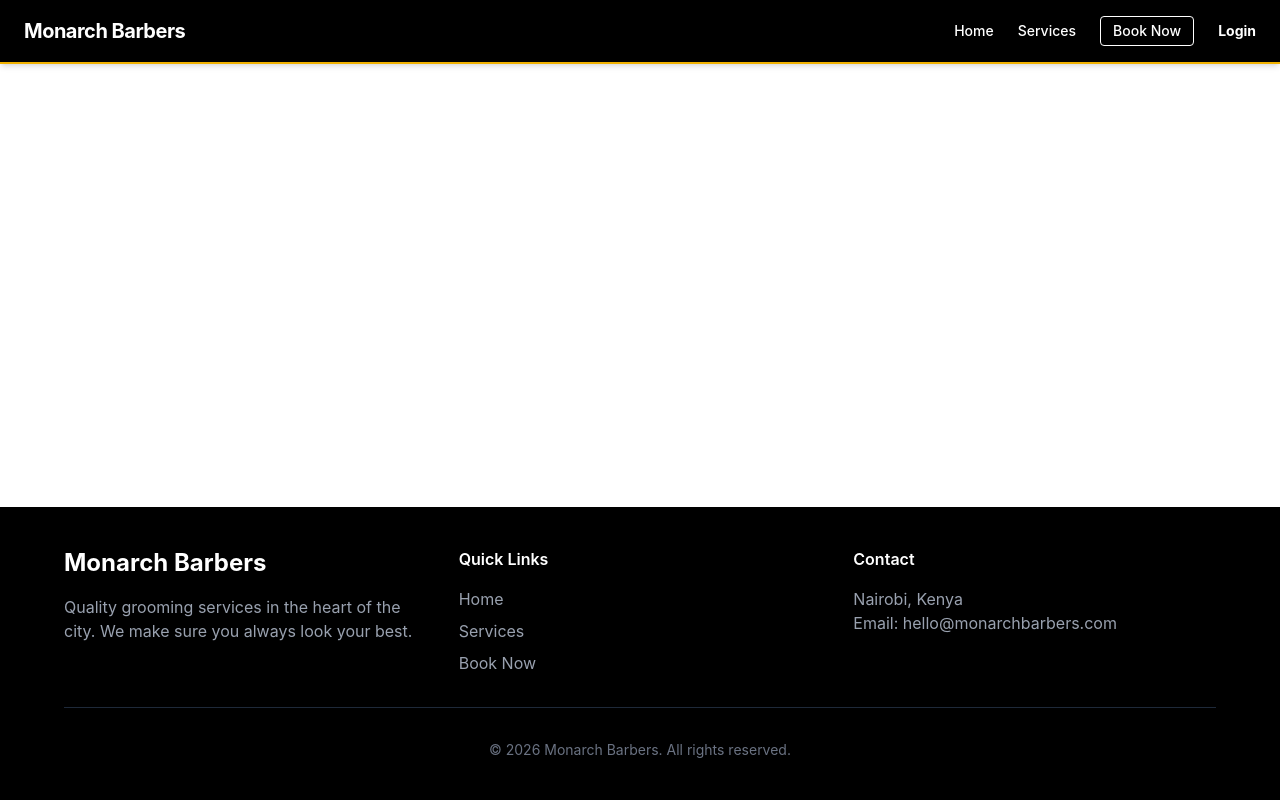
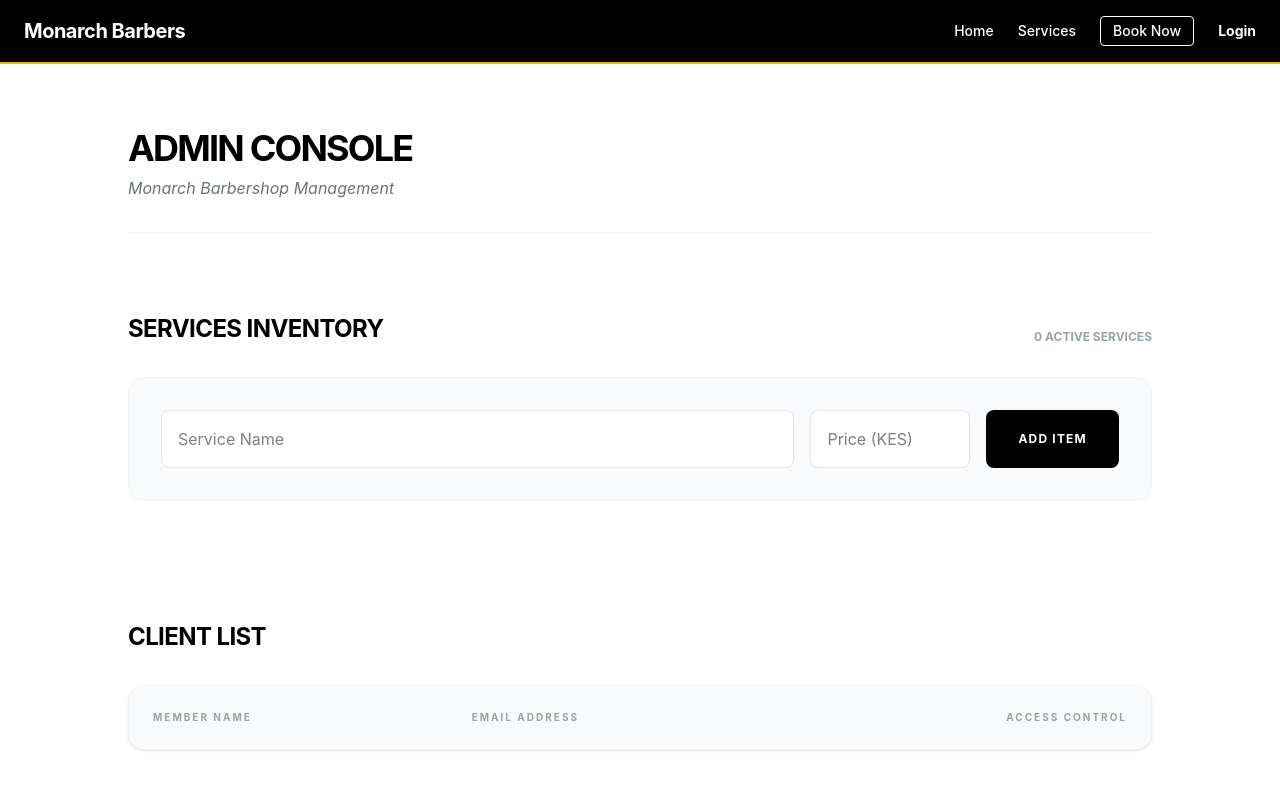
Before and after one commit to AlbertQuarshie/appointments-system, a React (Vite) app: page /admin in a window 1280 px wide. Shown: the top 800 px of the page. Built offline with nearby package versions, Linux system fonts and the light colour scheme.

Commit message:
Creation of admin dashboard

```diff
--- a/src/App.jsx
+++ b/src/App.jsx
@@ -8,6 +8,7 @@ import Profile from "./pages/Profile";
 import Signup from "./pages/Signup";
 import Login from "./pages/Login";
 import { Toaster } from "react-hot-toast";
+import AdminDashboard from "./pages/AdminDashboard";
 function App() {
   return (
     <div className="min-h-screen flex flex-col">
@@ -21,6 +22,7 @@ function App() {
           <Route path="/profile" element={<Profile/>}/>
           <Route path="/signup" element={<Signup />} />
           <Route path="/login" element={<Login />} />
+          <Route path="/admin" element={<AdminDashboard />} />
         </Routes>
       </main>
       <Footer />
--- /dev/null
+++ b/src/pages/AdminDashboard.jsx
@@ -0,0 +1,134 @@
+import { useState, useEffect } from "react";
+import toast from "react-hot-toast";
+
+const AdminDashboard = () => {
+  const [users, setUsers] = useState([]);
+  const [services, setServices] = useState([]);
+  const [newService, setNewService] = useState({ name: "", price: "" });
+
+  useEffect(() => {
+    // Sync users and services from storage
+    const savedUsers = JSON.parse(localStorage.getItem("users") || "[]");
+    const savedServices = JSON.parse(localStorage.getItem("services") || "[]");
+
+    setUsers(savedUsers);
+    setServices(savedServices);
+  }, []);
+
+  // --- SERVICE LOGIC ---
+  const addService = (e) => {
+    e.preventDefault();
+    if (!newService.name || !newService.price) {
+      toast.error("Please fill in both fields");
+      return;
+    }
+
+    const updated = [...services, { ...newService, id: Date.now() }];
+    setServices(updated);
+    localStorage.setItem("services", JSON.stringify(updated));
+    setNewService({ name: "", price: "" });
+    toast.success(`${newService.name} added to the menu`);
+  };
+
+  const deleteService = (id) => {
+    const updated = services.filter(s => s.id !== id);
+    setServices(updated);
+    localStorage.setItem("services", JSON.stringify(updated));
+    toast.error("Service removed");
+  };
+
+  // --- USER LOGIC ---
+  const deleteUser = (email) => {
+    const updated = users.filter(u => u.email !== email);
+    setUsers(updated);
+    localStorage.setItem("users", JSON.stringify(updated));
+    toast.error("Account deactivated");
+  };
+
+  return (
+    <div className="min-h-screen bg-white text-black py-16 px-6">
+      <div className="max-w-5xl mx-auto space-y-20">
+
+        {/* Header */}
+        <div className="border-b border-gray-100 pb-8">
+          <h1 className="text-4xl font-bold tracking-tighter uppercase">Admin Console</h1>
+          <p className="text-gray-500 mt-2 italic">Monarch Barbershop Management</p>
+        </div>
+
+        {/* SECTION: SERVICES */}
+        <section>
+          <div className="flex justify-between items-end mb-8">
+            <h2 className="text-2xl font-bold uppercase tracking-tight">Services Inventory</h2>
+            <p className="text-xs font-bold text-gray-400 uppercase">{services.length} Active Services</p>
+          </div>
+
+          <form onSubmit={addService} className="flex flex-col md:flex-row gap-4 mb-10 bg-gray-50 p-8 rounded-2xl border border-gray-100">
+            <input
+              className="flex-1 p-4 bg-white border border-gray-200 rounded-lg focus:border-black outline-none transition"
+              placeholder="Service Name"
+              value={newService.name}
+              onChange={(e) => setNewService({...newService, name: e.target.value})}
+            />
+            <input
+              className="w-full md:w-40 p-4 bg-white border border-gray-200 rounded-lg focus:border-black outline-none transition"
+              placeholder="Price (KES)"
+              type="number"
+              value={newService.price}
+              onChange={(e) => setNewService({...newService, price: e.target.value})}
+            />
+            <button className="bg-black text-white px-8 py-4 rounded-lg font-bold hover:bg-gray-800 transition uppercase text-xs tracking-widest">
+              Add Item
+            </button>
+          </form>
+
+          <div className="grid grid-cols-1 md:grid-cols-2 gap-6">
+            {services.map(s => (
+              <div key={s.id} className="group flex justify-between items-center p-6 border border-gray-100 rounded-2xl hover:border-black transition-all">
+                <div>
+                  <p className="font-bold text-lg uppercase">{s.name}</p>
+                  <p className="text-gray-500 font-medium">KES {s.price}</p>
+                </div>
+                <button onClick={() => deleteService(s.id)} className="opacity-0 group-hover:opacity-100 text-red-500 text-xs font-bold uppercase tracking-widest transition-opacity hover:underline">
+                  Delete
+                </button>
+              </div>
+            ))}
+          </div>
+        </section>
+
+        {/* SECTION: USERS */}
+        <section>
+          <h2 className="text-2xl font-bold uppercase tracking-tight mb-8">Client List</h2>
+          <div className="bg-white rounded-2xl border border-gray-100 overflow-hidden shadow-sm">
+            <table className="w-full text-left">
+              <thead className="bg-gray-50 text-gray-400 text-[10px] uppercase font-bold tracking-[0.2em]">
+                <tr>
+                  <th className="p-6">Member Name</th>
+                  <th className="p-6">Email Address</th>
+                  <th className="p-6 text-right">Access Control</th>
+                </tr>
+              </thead>
+              <tbody className="divide-y divide-gray-50">
+                {users.map(u => (
+                  <tr key={u.email} className="hover:bg-gray-50/50 transition">
+                    <td className="p-6 font-bold text-sm">{u.name}</td>
+                    <td className="p-6 text-sm text-gray-500 italic">{u.email}</td>
+                    <td className="p-6 text-right">
+                      {u.email !== "admin@monarch.com" && (
+                        <button onClick={() => deleteUser(u.email)} className="text-red-400 hover:text-red-600 text-[10px] font-bold uppercase tracking-widest transition">
+                          Revoke Access
+                        </button>
+                      )}
+                    </td>
+                  </tr>
+                ))}
+              </tbody>
+            </table>
+          </div>
+        </section>
+      </div>
+    </div>
+  );
+};
+
+export default AdminDashboard;
```
